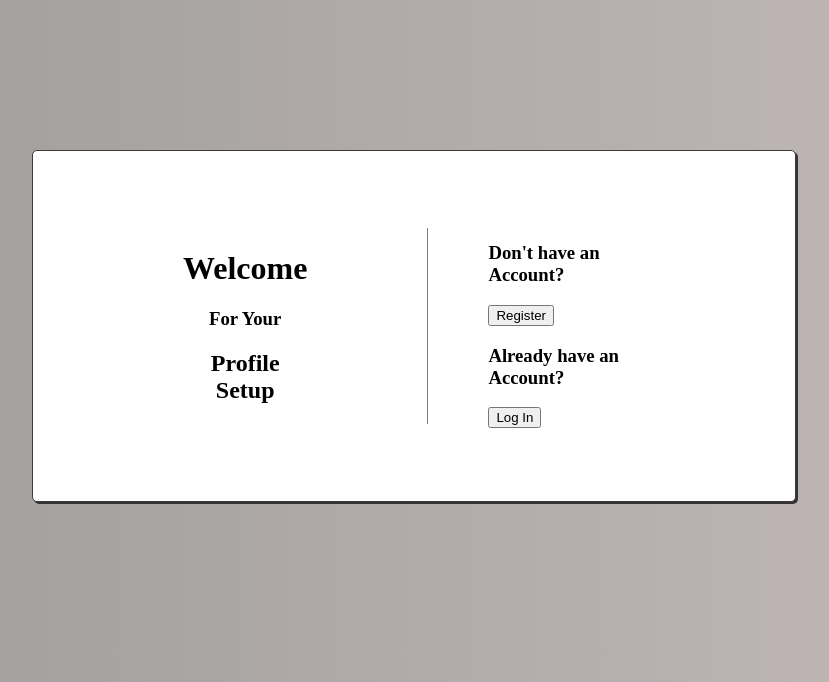
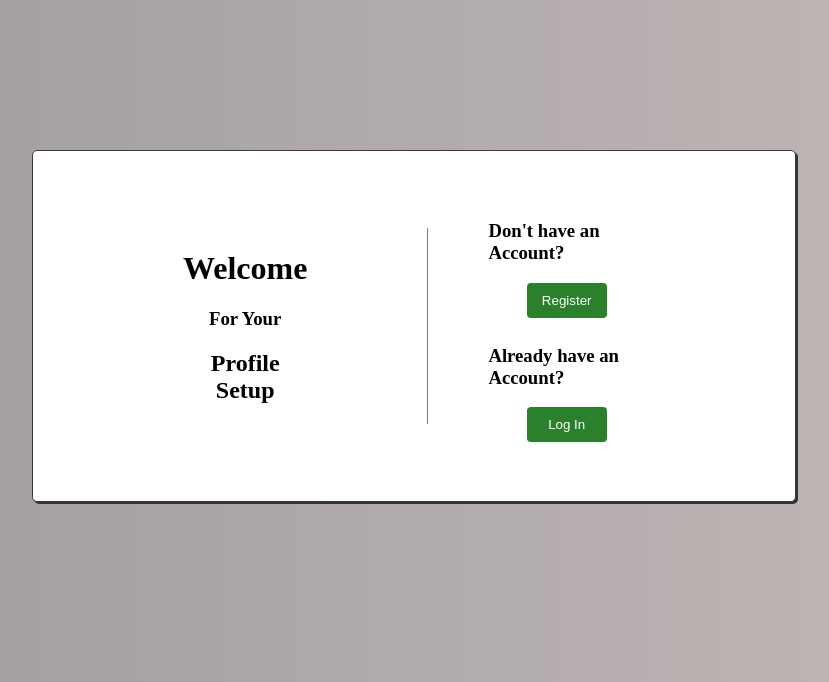
Before and after one commit to RonaldMasibo/Apps-using-Python-with-Django, a Django app: template Profile App/ProfileProject/templates/base.html in a window 1280 px wide. Shown: the top 682 px of the page, without its empty margins (226-1055 px from the left). Run offline with Django 3.2, Linux system fonts and the light colour scheme; the template is opened without the code that fills it, so the values that code supplies are empty.

Commit message:
Application for setting up your profile

```diff
--- a/Profile App/ProfileProject/static/css/base.css
+++ b/Profile App/ProfileProject/static/css/base.css
@@ -27,3 +27,27 @@ body{
 .linksSide{
     padding-left: 60px;
 }
+
+.linksSide > div{
+    display: flex;
+    flex-direction: column;
+    justify-content: center;
+    align-items: center;
+    margin-bottom: 8px;
+}
+
+button{
+    background-color: rgb(43, 129, 43);
+    color: white;
+    padding: 10px;
+    width: 80px;
+    border: none;
+    border-radius: 4px;
+    cursor: pointer;
+    transition: all 0.5s;
+}
+
+button:hover{
+    position: relative;
+    top: 5px;
+}
```
